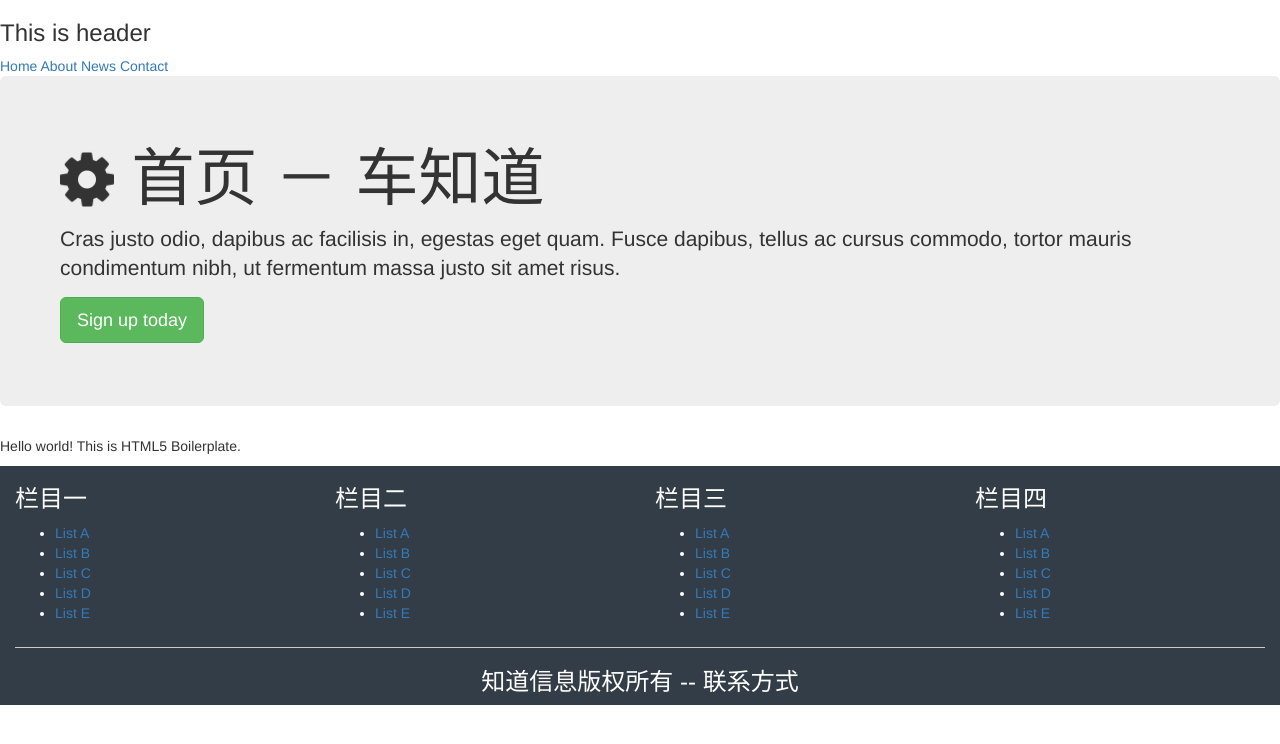
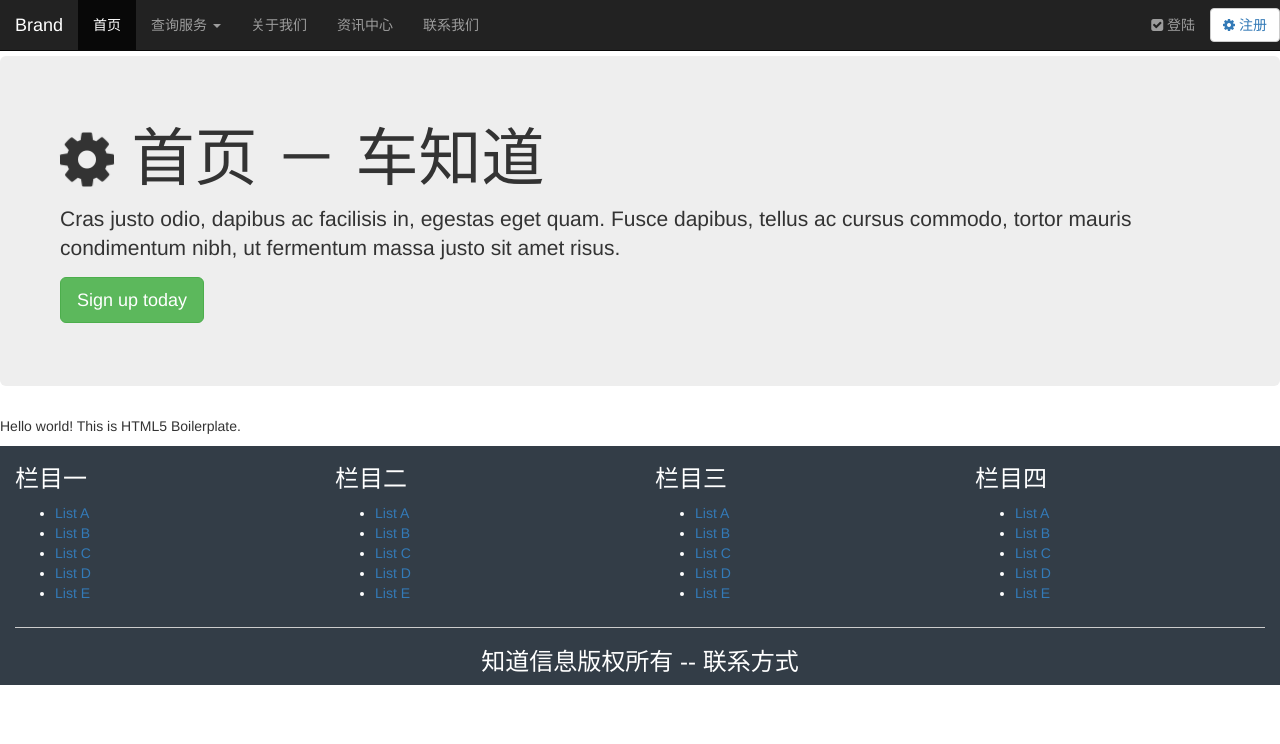
Before and after one commit to selltrends/demo-web, a website: page index.html in a window 1280 px wide. Drawn offline with Linux system fonts and the light colour scheme.

Commit message:
amend navbar

```diff
--- a/index.html
+++ b/index.html
@@ -26,11 +26,42 @@
             <h3>{{contents.index.header}}</h3>
           </div>
           <div class="row">
-            <nav>
-              <a href="#">Home</a>
-              <a href="#">About</a>
-              <a href="#">News</a>
-              <a href="#">Contact</a>
+            <nav class="navbar navbar-inverse navbar-fixed-top">
+              <div class="container-fluid">
+                <div class="navbar-header">
+                  <button type="button" class="navbar-toggle collapsed" data-toggle="collapse" data-target="#bs-example-navbar-collapse-1" aria-expanded="false">
+                    <span class="sr-only">Toggle navigation</span>
+                    <span class="icon-bar"></span>
+                    <span class="icon-bar"></span>
+                    <span class="icon-bar"></span>
+                  </button>
+<a class="navbar-brand" href="#">Brand</a>
+                </div>
+                <div class="collapse navbar-collapse" id="bs-example-navbar-collapse-1">
+                  <ul class="nav navbar-nav">
+                    <li class="active"><a href="#">首页</a></li>
+                    <li class="dropdown">
+                      <a href="#" class="dropdown-toggle" data-toggle="dropdown" role="button" aria-haspopup="true" aria-expanded="false">查询服务 <span class="caret"></span></a></a>
+                      <ul class="dropdown-menu">
+                        <li><a href="#">违章查询</a></li>
+                        <li><a href="#">拖车查询</a></li>
+                        <li><a href="#">绿标查询</a></li>
+                        <li role="separator" class="divider"></li>
+                        <li><a href="#">车管所</a></li>
+                        <li role="separator" class="divider"></li>
+                        <li><a href="#">驾驶证扣分查询</a></li>
+                      </ul>
+                    </li>
+                    <li><a href="#">关于我们</a></li>
+                    <li><a href="#">资讯中心</a></li>
+                    <li><a href="#">联系我们</a></li>
+                  </ul>
+                  <ul class="nav navbar-nav navbar-right">
+                    <li><a href="#"><i class="fa fa-check-square"></i> 登陆</a></li>
+                    <li><button type="button" class="btn btn-default navbar-btn"><a href="#"><i class="fa fa-cog"></i> 注册</a></button></li>
+                  </ul>
+                </div>
+              </div>
             </nav>
           </div>
         </header>
```
